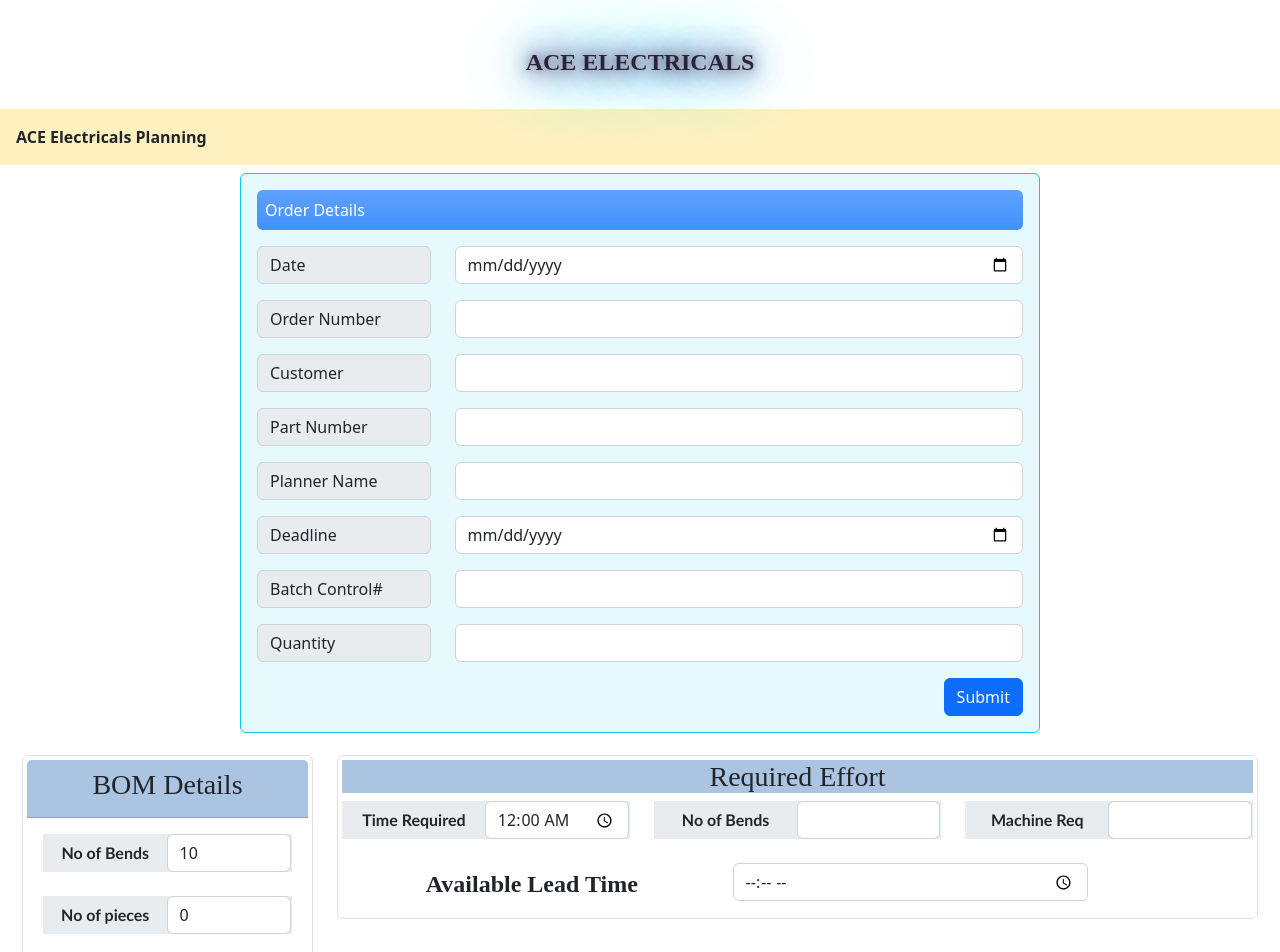
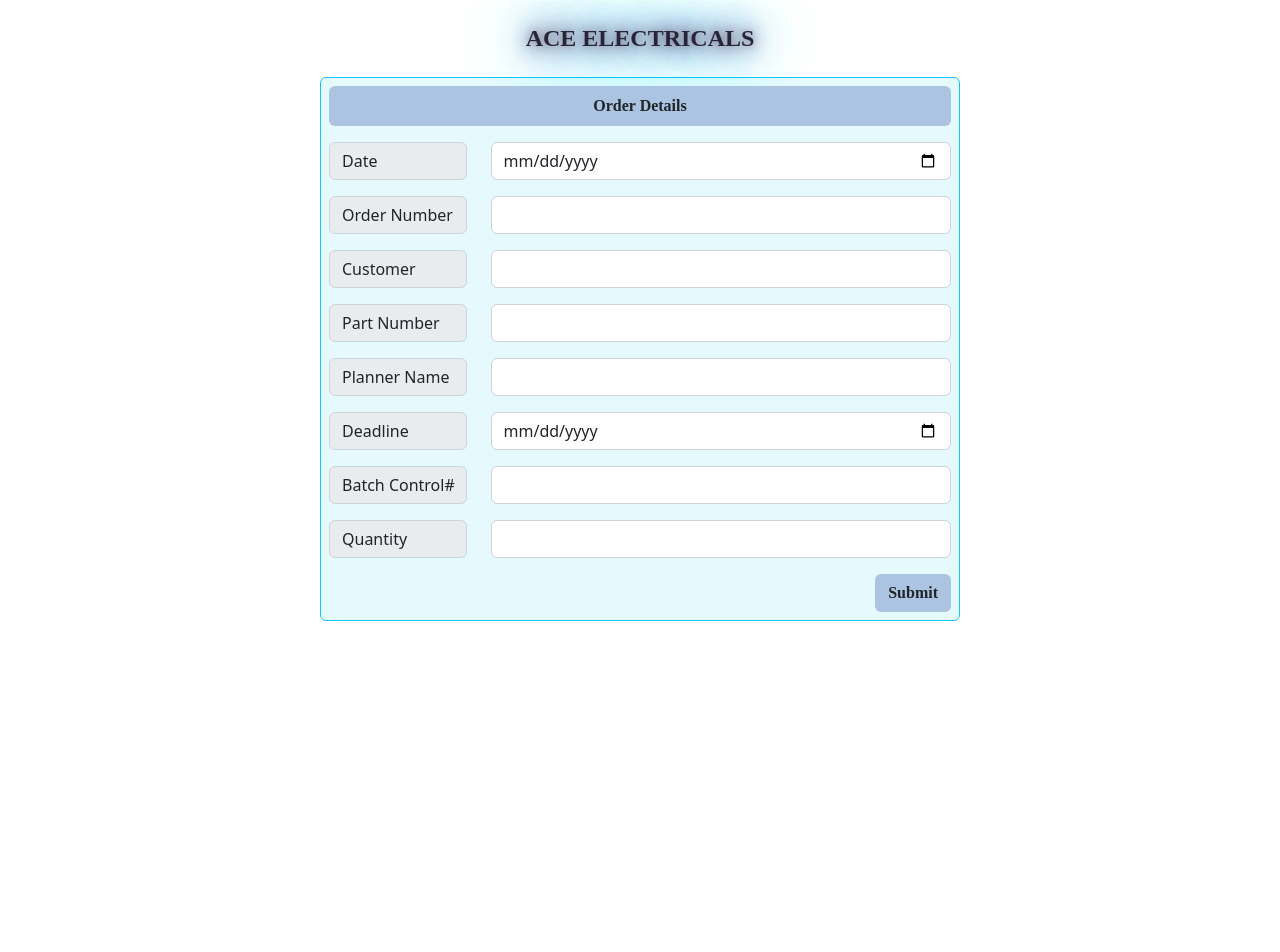
Before and after one commit to GopalaGovindharaju/ACE-Electricals-Planning, a React (Create React App) app: page / in a window 1280 px wide. Shown: the top 952 px of the page. After the commit the page ends 800 px from the top, so only its background shows below. Built offline with nearby package versions, Linux system fonts and the light colour scheme.

Commit message:
Order-popup added

```diff
--- a/src/App.js
+++ b/src/App.js
@@ -1,28 +1,39 @@
 import './App.css';
-import Banner from './componenet/Banner'
+//import Banner from './componenet/Banner'
 import 'bootstrap/dist/css/bootstrap.min.css';
-import Order from './componenet/Order'
+//import Order from './componenet/Order'
 import Gridlay from './componenet/BOMDetails';
-import {ReactDOM} from 'react';
+import React, { useState } from 'react';
+import Popup from './componenet/popup';
+
+//import {ReactDOM} from 'react';
 
 function App() {
+  const [showPopup, setShowPopup] = useState(true);
+
+  const handleSubmit = (event) => {
+    event.preventDefault();
+    setShowPopup(false);
+  };
+
   return (
-    <div>
-      <br></br>
-      <br></br>
-      <center>
-        <h1 className="custom-heading neon-effect">ACE ELECTRICALS</h1>
-      </center>
-      <br></br>
+     <div><center>
+      <h1 className="m-4 custom-heading neon-effect">ACE ELECTRICALS</h1></center>
+      {showPopup && (
+        <Popup
+          onSubmit={handleSubmit}
+        />
+      )}
 
-      <div className="App">
-      <Banner/>
-      <Order/>
-
+      {!showPopup && (
+        <div>
+          <div>
       <div class="page-container">
           <Gridlay />
       </div>
-      </div>
+    </div>
+        </div>
+      )}
     </div>
   );
 }
--- a/src/componenet/BOMDetails.js
+++ b/src/componenet/BOMDetails.js
@@ -1,6 +1,4 @@
 import 'bootstrap/dist/css/bootstrap.min.css';
-import App from '../App';
-import {Row,Col,container} from "react-bootstrap";
 import MoreInputForm from './BOMMorespecs';
 import './CustomStyles.css';
 function Gridlay(){
@@ -18,19 +16,19 @@
                         <div class="input-group input-group-sm custom-bcolor">
                             <label class="col-sm-6 col-form-label custom-input-color">No of Bends</label>
                             <div class="col-sm-6">
-                                <input value="10" type="number" id="bends" class="form-control" />
+                                <input type="number"  id="bends" class="form-control" />
                             </div>
                         </div><br></br>
                         <div class="input-group input-group-sm custom-bcolor">
                             <label class="col-sm-6 col-form-label custom-input-color">No of pieces</label>
                             <div class="col-sm-6">
-                                <input value="0" type="number" id="pieces" class="form-control" />
+                                <input type="number" id="pieces" class="form-control" />
                             </div>
                         </div><br></br>
                         <div class="input-group input-group-sm custom-bcolor">
                             <label class="col-sm-6 col-form-label custom-input-color">Time-per-part</label>
                             <div class="col-sm-6">
-                                <input value="00:00" type="time" id="time_req" class="form-control" />
+                                <input type="time" id="time_req" class="form-control" />
                             </div>
                         </div><br></br>
 
@@ -56,7 +54,7 @@
                                 <div class="input-group input-group-sm custom-bcolor">
                                 <label class="col-sm-6 col-form-label custom-input-color">Time Required</label>
                                 <div class="col-sm-6">
-                                <input value="00:00" type="time" id="time_req" class="form-control" />
+                                <input type="time" id="time_req" class="form-control" />
                                 </div>
                                 </div>
                             </div>
@@ -65,7 +63,7 @@
                                 <div class="input-group input-group-sm custom-bcolor">
                                 <label class="col-sm-6 col-form-label custom-input-color">No of Bends</label>
                                 <div class="col-sm-6">
-                                <input value=" " type="number" id="n_bends" class="form-control" />
+                                <input type="number" id="n_bends" class="form-control" />
                                 </div>
                                 </div>
                              </div>
@@ -74,7 +72,7 @@
                                 <div class="input-group input-group-sm custom-bcolor">
                                 <label class="col-sm-6 col-form-label custom-input-color">Machine Req</label>
                                 <div class="col-sm-6">
-                                <input value=" " type="number" id="mech_req" class="form-control" />
+                                <input type="number" id="mech_req" class="form-control" />
                                 </div>
                                 </div>
                             </div>
--- a/src/componenet/Banner.js
+++ /dev/null
@@ -1,10 +0,0 @@
-import React from 'react'
-
-function Banner() {
-  return (
-    <div class="p-3 mb-2 bg-warning text-dark bg-opacity-25 fw-bolder">ACE Electricals Planning</div>
-
-  )
-}
-
-export default Banner
--- a/src/componenet/Order.js
+++ b/src/componenet/popup.js
@@ -1,28 +1,12 @@
-import React from 'react'
-import { useState, useEffect } from 'react';
+import React from 'react';
 
-function Order() {
-    const [isPopupVisible, setPopupVisibility] = useState(false);
-
-    useEffect(() => {
-        setPopupVisibility(true);
-      }, []);
-
-      const closePopup = () => {
-        setPopupVisibility(false);
-      };
-
+const Popup = ({ onSubmit }) => {
   return (
-    <div>
-
-    {isPopupVisible && (
-      <div className="popup">
-    <div class="modal-dialog modal-dialog-centered modal-lg">
-        <span class="p-3 bg-info bg-opacity-10 border border-info rounded w-100">
-    <div class="modal-content">
+    <div><center>
+      <form class="bg-info bg-opacity-10 border border-info rounded w-50" onSubmit={onSubmit}>
+        <div class="p-2">
       <div class="modal-header">
-      <div class="p-2 mb-3 mt-0 bg-primary text-white rounded w-100 bg-gradient bg-opacity-75">Order Details</div>
-
+      <div class="p-2 mb-3 custom-text-color rounded w-100">Order Details</div>
       </div>
       <div class="modal-body">
         <div class="row">
@@ -108,14 +92,12 @@
       </div>
       <div class="modal-footer">
 
-        <button type="button" onClick={closePopup} class="btn btn-primary">Submit</button>
-      </div>
-    </div></span>
-  </div>
-        </div>
-      )}
+        <button type="submit" class="btn custom-text-color">Submit</button>
+      </div></div>
+      </form>
+      </center>
     </div>
-  )
-}
+  );
+};
 
-export default Order
+export default Popup;
```
